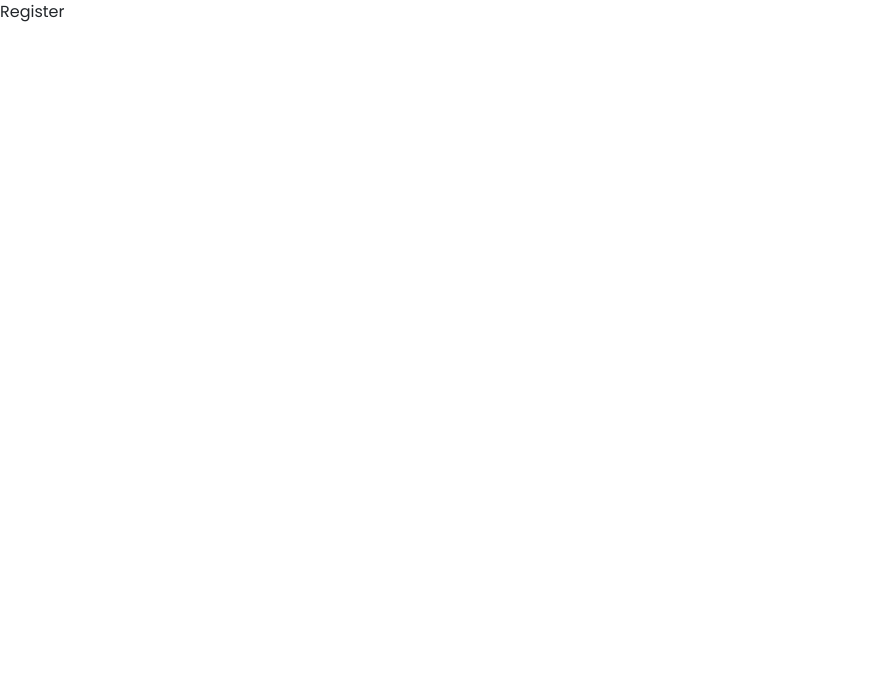
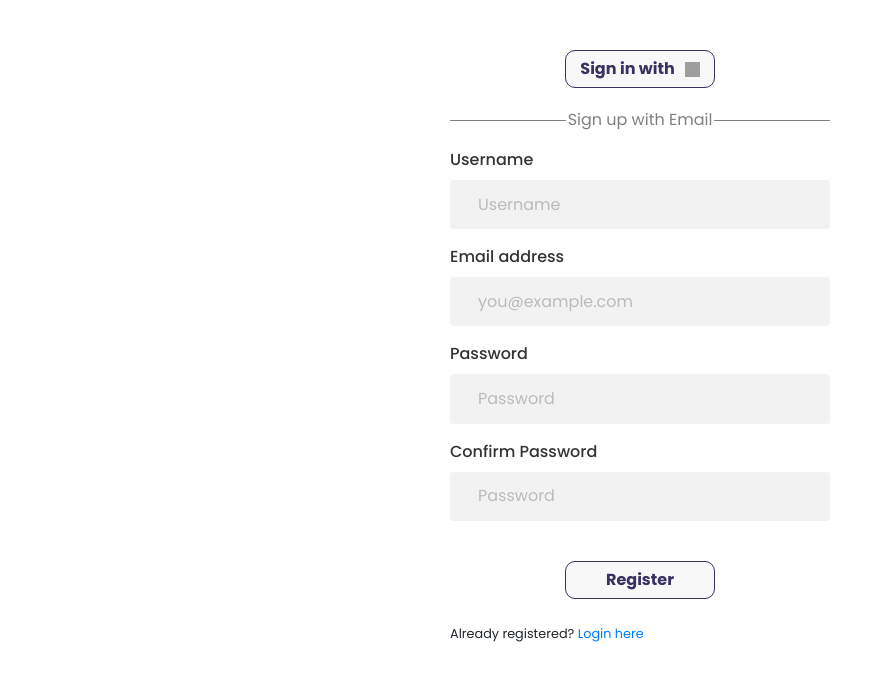
Before and after one commit to NamanAgarwal214/Greet-App, a React (Create React App) app in the folder client/: page /register in a window 1280 px wide. Shown: the top 680 px of the page, without its empty margins (0-892 px from the left). Built offline with nearby package versions, Linux system fonts and the light colour scheme; grey boxes are pictures that could not be loaded.

Commit message:
done with registeration

```diff
--- a/client/src/App.css
+++ b/client/src/App.css
@@ -5,9 +5,23 @@
   font-family: "Poppins", sans-serif;
 }
 
+/* Register css */
+
+.reg {
+  padding: 0.6rem 1.75rem !important;
+}
+
+.register {
+  margin-bottom: 15px !important;
+}
+
+.form_item {
+  margin-bottom: 1rem !important;
+}
+
 /* Login css */
 
-.row{
+.row {
   margin: 0 0;
 }
 
@@ -78,7 +92,7 @@ h4 {
 }
 .separate:before,
 .separate:after {
-  content: '';
+  content: "";
   flex: 1;
   border-bottom: 1px solid;
   margin: auto;
--- a/client/src/components/registerPage/Register.js
+++ b/client/src/components/registerPage/Register.js
@@ -1,5 +1,86 @@
-import React from 'react'
+import React, {useState} from 'react'
+import axios from 'axios'
+import { useDispatch } from 'react-redux'
+import { Link } from 'react-router-dom'
+import { registerAction, registerFail } from '../../redux/actions/authActions'
 
-export default function Register() {
-	return <>Register</>
+const Register = () => {
+
+	const dispatch = useDispatch();
+	const [name, setName] = useState('')
+	const [email, setEmail] = useState('')
+	const [password, setPassword] = useState('')
+	const [password2, setPassword2] = useState('')
+
+	const handleSubmit = async e => {
+		e.preventDefault();
+		if(password !== password2){
+			console.log('Passwords do not match');
+		}else{
+			try {
+			const config = {
+				headers: {
+					'Content-Type': 'application/json'
+				}
+			}
+			const body = JSON.stringify({name, email, password});
+			const res = await axios.post('http://localhost:8000/api/user/register', body, config);
+			dispatch(registerAction(res.data))
+			console.log(res.data)
+		} catch (err) {
+			dispatch(registerFail());
+      		console.error(err.response.data)
+		}
+		}
+
+	}
+
+	return <>
+			<div className="d-flex flex-row row g-0">
+				<div className="form_details col">
+					<button className="btn">
+						Sign in with
+						<img src="https://cdn-icons-png.flaticon.com/128/2875/2875331.png" alt="google_logo" className="img-fluid" />
+					</button>
+					<p className="separate">Sign up with Email</p>
+					<form className="login-form" action="">
+						<div className="form__group form_item">
+							<label htmlFor="username" className="form__label">
+								Username
+							</label>
+							<input onChange={e => setName(e.target.value)} id="username" type="text" placeholder="Username" required className="form__input reg" />
+						</div>
+						<div className="form__group form_item">
+							<label htmlFor="email" className="form__label">
+								Email address
+							</label>
+							<input onChange={e => setEmail(e.target.value)} id="email" type="email" placeholder="you@example.com" required className="form__input reg" />
+						</div>
+						<div className="form__group form_item">
+							<label htmlFor="password" className="form__label">
+								Password
+							</label>
+							<input onChange={e => setPassword(e.target.value)} type="password" placeholder="Password"
+               className="form__input reg" id="password" required minLength="8" />
+						</div>
+						<div className="form__group form_item">
+							<label htmlFor="password2" className="form__label">
+								Confirm Password
+							</label>
+							<input onChange={e => setPassword2(e.target.value)} type="password" placeholder="Password"
+               className="form__input reg" id="password2" required minLength="8" />
+						</div>
+						<br />
+						<button className="btn register" onClick={handleSubmit}>
+							Register
+						</button>
+						<p className="register_info">
+							Already registered? <Link to="/login">Login here</Link>
+						</p>
+					</form>
+				</div>
+			</div>
+		</>
 }
+
+export default Register
--- a/client/src/redux/actions/authActions.js
+++ b/client/src/redux/actions/authActions.js
@@ -1,4 +1,17 @@
-import { LOGIN_SUCCESS, REGISTER_SUCCESS, LOGOUT } from '../constants'
+import { LOGIN_SUCCESS, REGISTER_SUCCESS, REGISTER_FAIL, LOGOUT } from '../constants'
+
+export const registerAction = (user) => {
+  return {
+    type: REGISTER_SUCCESS,
+    payload: user
+  }
+}
+
+export const registerFail = () => {
+  return {
+    type: REGISTER_FAIL
+  }
+}
 
 export const loginAction = (user) => {
   return {
--- a/client/src/redux/constants/index.js
+++ b/client/src/redux/constants/index.js
@@ -1,3 +1,4 @@
 export const LOGIN_SUCCESS = 'LOGIN_SUCCESS'
 export const REGISTER_SUCCESS = 'REGISTER_SUCCESS'
+export const REGISTER_FAIL = 'REGISTER_FAIL'
 export const LOGOUT = 'LOGOUT'
--- a/client/src/redux/reducers/authReducer.js
+++ b/client/src/redux/reducers/authReducer.js
@@ -1,4 +1,4 @@
-import { LOGIN_SUCCESS, REGISTER_SUCCESS, LOGOUT } from '../constants'
+import { LOGIN_SUCCESS, REGISTER_SUCCESS, REGISTER_FAIL, LOGOUT } from '../constants'
 const initialState = {
 	token: localStorage.getItem('token'),
 	isAuthenticated: false,
@@ -8,7 +8,6 @@ const initialState = {
 export default function AuthReducer(state = initialState, action) {
 	switch (action.type) {
 		case REGISTER_SUCCESS:
-			return state
 		case LOGIN_SUCCESS:
 			localStorage.setItem('token', action.payload.token)
 			return {
@@ -17,6 +16,7 @@ export default function AuthReducer(state = initialState, action) {
 				isAuthenticated: true
 			}
 		case LOGOUT:
+		case REGISTER_FAIL:
 			localStorage.removeItem('token')
 			return {
 				...state,
```
